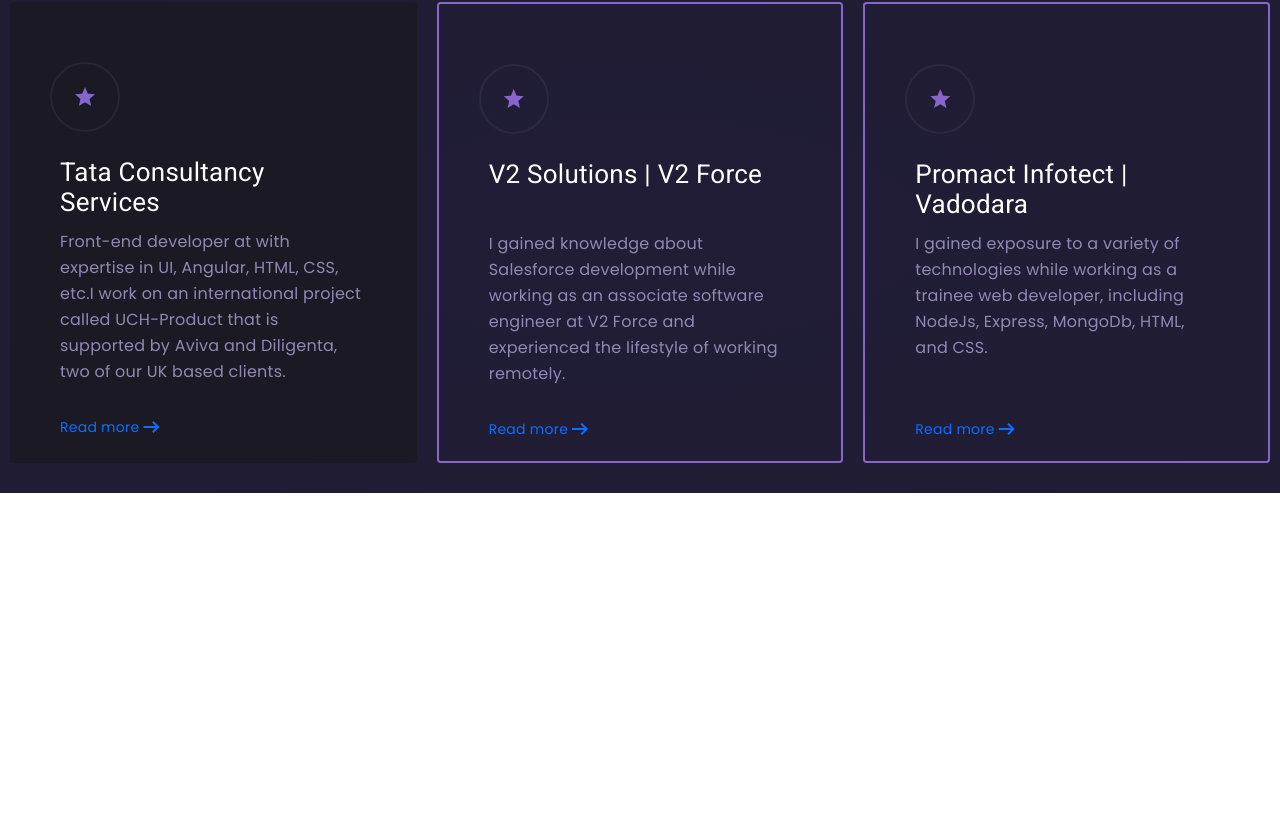
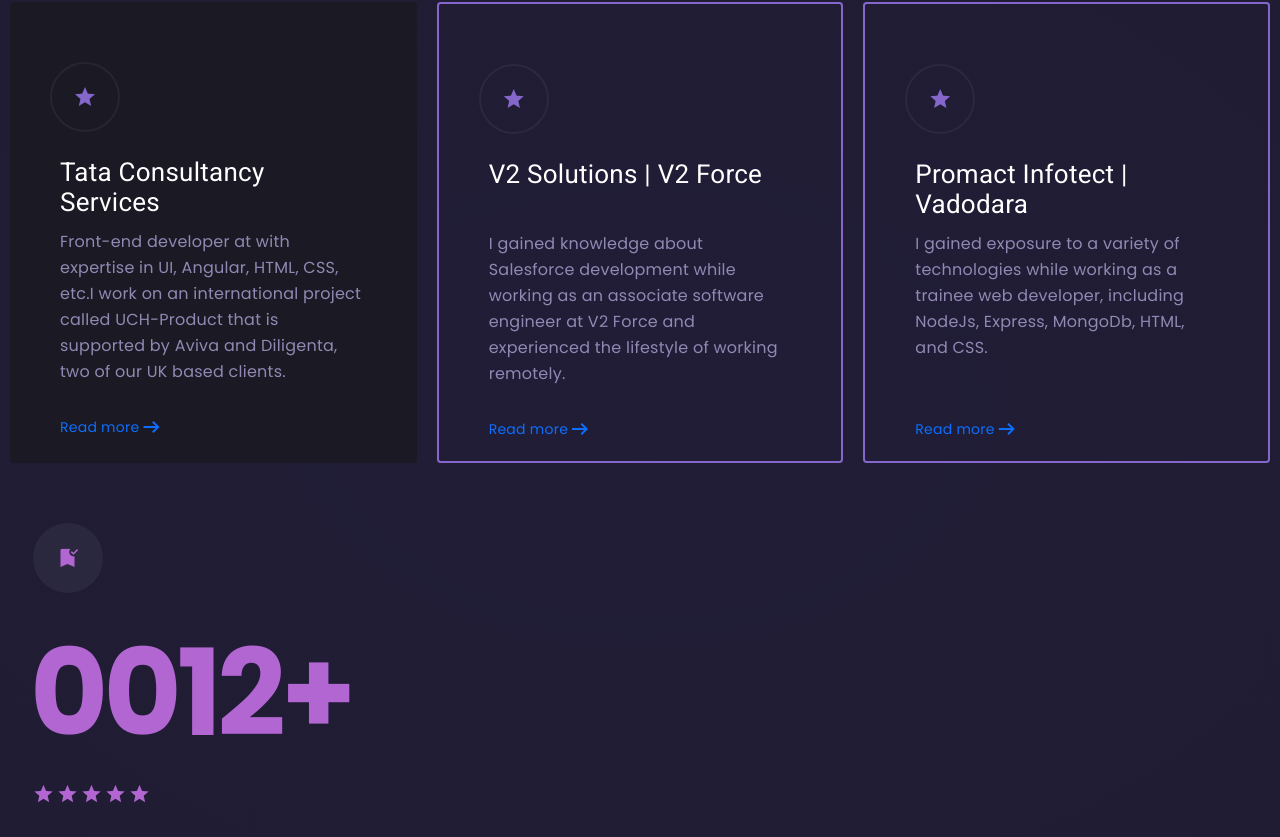
Before and after one commit to sahilmandre/portfolio22, an Angular app: page / in a window 1280 px wide. Shown: the part 828-1665 px from the top of the page. Before the commit the page ends 1321 px from the top, so only its background shows below. Built offline with nearby package versions, Linux system fonts and the light colour scheme.

Commit message:
12 technology and star icon added

```diff
--- a/src/app/experience/experience.component.css
+++ b/src/app/experience/experience.component.css
@@ -25,28 +25,57 @@
 }
 
 .card {
-  padding: 60px 40px;
-  padding-bottom: 20px;
+  padding: 6rem 4rem;
+  padding-bottom: 2rem;
 }
 
 .card-title {
   color: #fff;
-  font-size: 26px;
-  line-height: 30px;
-  min-height: 60px;
+  font-size: 2.6rem;
+  line-height: 3rem;
+  min-height: 6rem;
 }
 
 .card-subtitle {
   color: #9189b3;
   font-family: Poppins;
-  font-size: 16px;
-  line-height: 26px;
-  min-height: 156px;
+  font-size: 1.6rem;
+  line-height: 2.6rem;
+  min-height: 15.6rem;
 }
 .card-button {
   text-decoration: none;
 }
 
+.material-symbols-outlined.img-responsive {
+  font-variation-settings: "FILL" 1, "wght" 400, "GRAD" 0, "opsz" 48;
+  background: rgba(255, 255, 255, 0.05);
+  border: none;
+  color: #b266d2;
+}
+.technologyHeading {
+  color: #b266d2;
+  font-family: Poppins;
+  font-size: 12rem;
+  font-weight: 600;
+  height: auto;
+  letter-spacing: -0.04em;
+  line-height: 1;
+  margin: 4rem 0px 3rem 0px;
+
+  width: auto;
+  max-width: 100%;
+  justify-content: center;
+}
+
+.starIcon {
+  color: #b266d2;
+  font-size: 2.2rem;
+}
+
+/* resposnsive CSs down below  */
+/* ######################################################### */
+/* ######################################################### */
 @media (min-width: 768px) {
   .card-gap {
     column-gap: 2rem !important;
--- a/src/app/experience/experience.component.html
+++ b/src/app/experience/experience.component.html
@@ -31,4 +31,20 @@
       </div>
     </div>
   </div>
+
+  <ng-container *ngTemplateOutlet="technologiesContainer"></ng-container>
 </div>
+
+<!-- ################     TEMPLATES WRITTEN BELOW     ########################## -->
+
+<ng-template #technologiesContainer>
+  <div class="col-12 p-5">
+    <span class="material-symbols-outlined img-responsive ms-1">
+      bookmark_added
+    </span>
+    <h2 class="technologyHeading">0012+</h2>
+    <div class="d-flex ms-1">
+      <mat-icon class="starIcon" *ngFor="let star of starsArray">star</mat-icon>
+    </div>
+  </div>
+</ng-template>
--- a/src/app/experience/experience.component.ts
+++ b/src/app/experience/experience.component.ts
@@ -30,4 +30,8 @@
       image: '../../assets/icons/star_FILL0_wght400_GRAD0_opsz48.png',
     },
   ];
+
+  stars: number = 5;
+
+  starsArray = Array(this.stars);
 }
```
